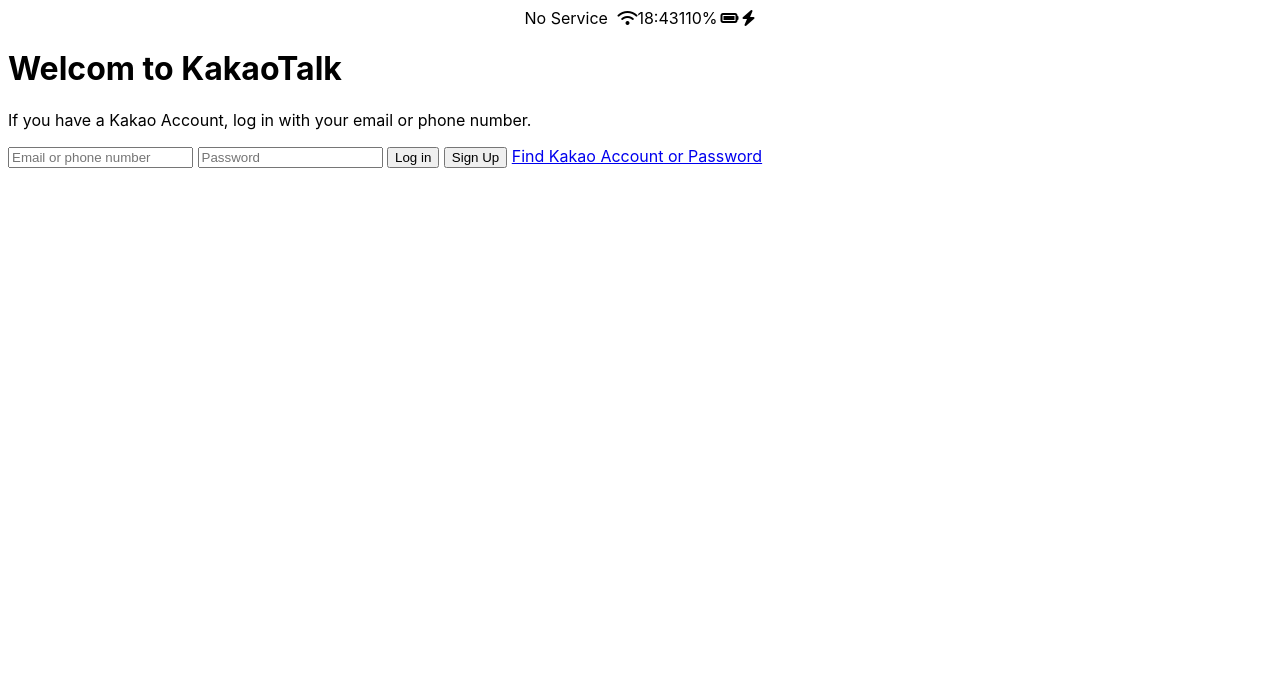
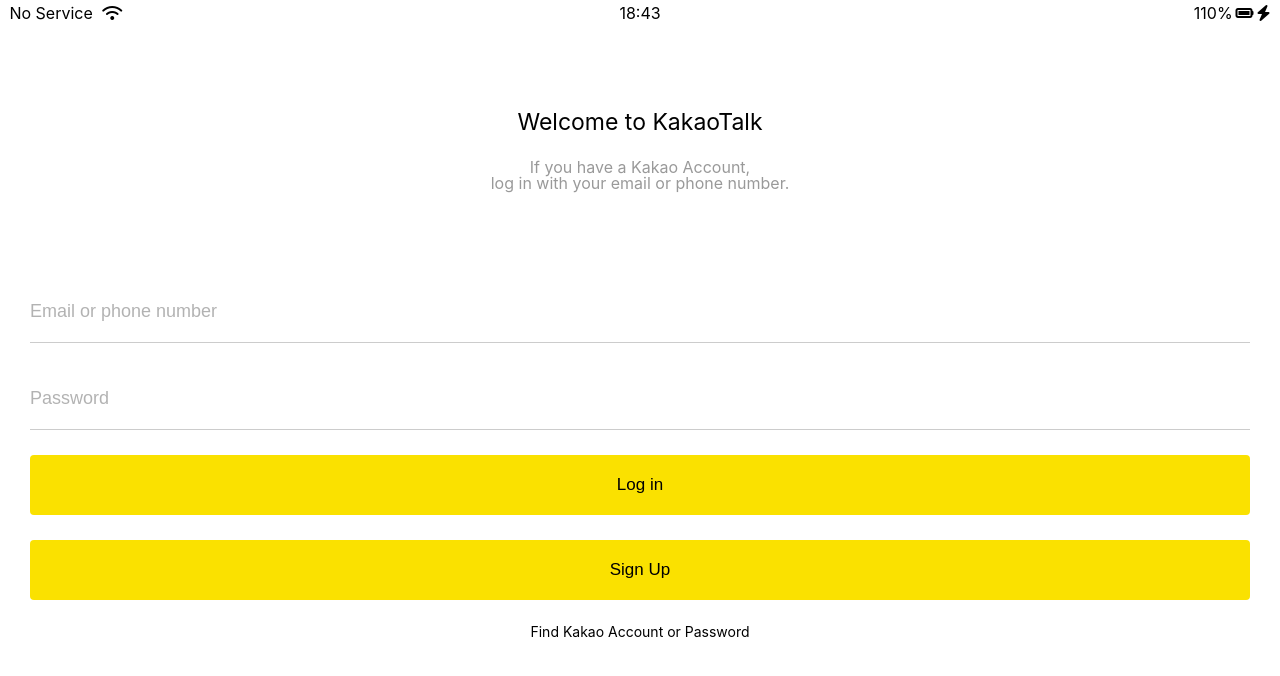
Before and after one commit to Yim119/kokoa-clone-2022, a plain HTML site: page index.html in a window 1280 px wide. Drawn offline with Linux system fonts and the light colour scheme; files that its build step writes are made by us from their sources.

Commit message:
Completed the first page
css files divided

```diff
--- /dev/null
+++ b/css/entrance-form.css
@@ -0,0 +1,44 @@
+.entrance {
+  display: flex;
+  flex-direction: column;
+  margin: 0px 30px;
+}
+
+.entrance input {
+  padding: 20px 0px;
+  border: none;
+  font-size: 18px;
+  border-bottom: 1.5px solid rgba(0, 0, 0, 0.2);
+  margin-bottom: 25px;
+  border-radius: 0;
+}
+
+.entrance input:not([type="submit"]) {
+  border-bottom: 1.5px solid rgba(0, 0, 0, 0.2);
+  transition: border-color .3s ease-in-out;
+}
+
+.entrance input::placeholder {
+  color: rgba(0, 0, 0, 0.3);
+}
+
+.entrance input:focus {
+  border-color: var(--yellow);
+}
+
+.entrance button {
+  background-color: var(--yellow);
+  cursor: pointer;
+  border-radius: 4px;
+  padding: 20px 0px;
+  border: none;
+  font-size: 17px;
+  margin-bottom: 25px;
+  font-weight: 500;
+}
+
+.entrance a {
+  text-align: center;
+  color: inherit;
+  font-size: 14px;
+}
--- /dev/null
+++ b/css/reset.css
@@ -0,0 +1,52 @@
+html, body, div, span, applet, object, iframe,
+h1, h2, h3, h4, h5, h6, p, blockquote, pre,
+a, abbr, acronym, address, big, cite, code,
+del, dfn, em, img, ins, kbd, q, s, samp,
+small, strike, strong, sub, sup, tt, var,
+b, u, i, center,
+dl, dt, dd, ol, ul, li,
+fieldset, form, label, legend,
+table, caption, tbody, tfoot, thead, tr, th, td,
+article, aside, canvas, details, embed,
+figure, figcaption, footer, header, hgroup,
+menu, nav, output, ruby, section, summary,
+time, mark, audio, video {
+	margin: 0;
+	padding: 0;
+	border: 0;
+	font-size: 100%;
+	font: inherit;
+	vertical-align: baseline;
+}
+/* HTML5 display-role reset for older browsers */
+article, aside, details, figcaption, figure,
+footer, header, hgroup, menu, nav, section {
+	display: block;
+}
+body {
+	line-height: 1;
+}
+ol, ul {
+	list-style: none;
+}
+blockquote, q {
+	quotes: none;
+}
+
+table {
+	border-collapse: collapse;
+	border-spacing: 0;
+}
+
+input:focus {
+  outline: none;
+}
+
+button {
+  background-color: white;
+  color: black
+}
+
+a {
+  text-decoration: none;
+}
--- a/style.css
+++ b/css/status-bar.css
@@ -1,16 +1,13 @@
-body {
-  font-family: -apple-system
-}
-
 .status-bar {
   display: flex;
   justify-content: center;
+  margin: 5px 3px;
 }
 
 .status-bar__column:first-child span {
   margin-right: 5px;
 }
-w
+
 .status-bar__column {
   width: 33%
 }
--- /dev/null
+++ b/css/style.css
@@ -0,0 +1,10 @@
+@import "reset.css";
+@import "status-bar.css";
+@import "welcome-header.css";
+@import "variables.css";
+@import "entrance-form.css";
+
+body {
+  font-family: -apple-system;
+  height: 110vh;
+  }
--- /dev/null
+++ b/css/variables.css
@@ -0,0 +1,3 @@
+:root {
+  --yellow: #fae100;
+}
--- /dev/null
+++ b/css/welcome-header.css
@@ -0,0 +1,17 @@
+.welcome-header {
+  display: flex;
+  margin: 90px 0px;
+  align-items: center;
+  flex-direction: column;
+}
+
+.welcome-header__title {
+  margin-bottom: 25px;
+  font-size: 23px;
+}
+
+.welcome-header__text {
+  color: gray;
+  opacity: 0.8;
+  text-align: center;
+  }
--- a/index.html
+++ b/index.html
@@ -25,15 +25,17 @@
   </div>
 
   <header class="welcome-header">
-    <h1 class="welcom-header__title">Welcom to KakaoTalk</h1>
-    <p class="welcom-header__text">If you have a Kakao Account, log in with your email or phone number.</p>
+    <h1 class="welcome-header__title">Welcome to KakaoTalk</h1>
+    <p class="welcome-header__text">If you have a Kakao Account,</p>
+    <p class="welcome-header__text">log in with your email or phone number.</p>
+
   </header>
 
   <form class="entrance">
     <input type="text" placeholder="Email or phone number" />
     <input type="password" placeholder="Password" />
-    <input type="submit" value="Log in" />
-    <input type="submit" value="Sign Up" />
+    <button type="submit">Log in</button>
+    <button type="submit">Sign Up</button>
     <a href="#">Find Kakao Account or Password</a>
   </form>
 
```
Also changed, not shown: 1 other file.
